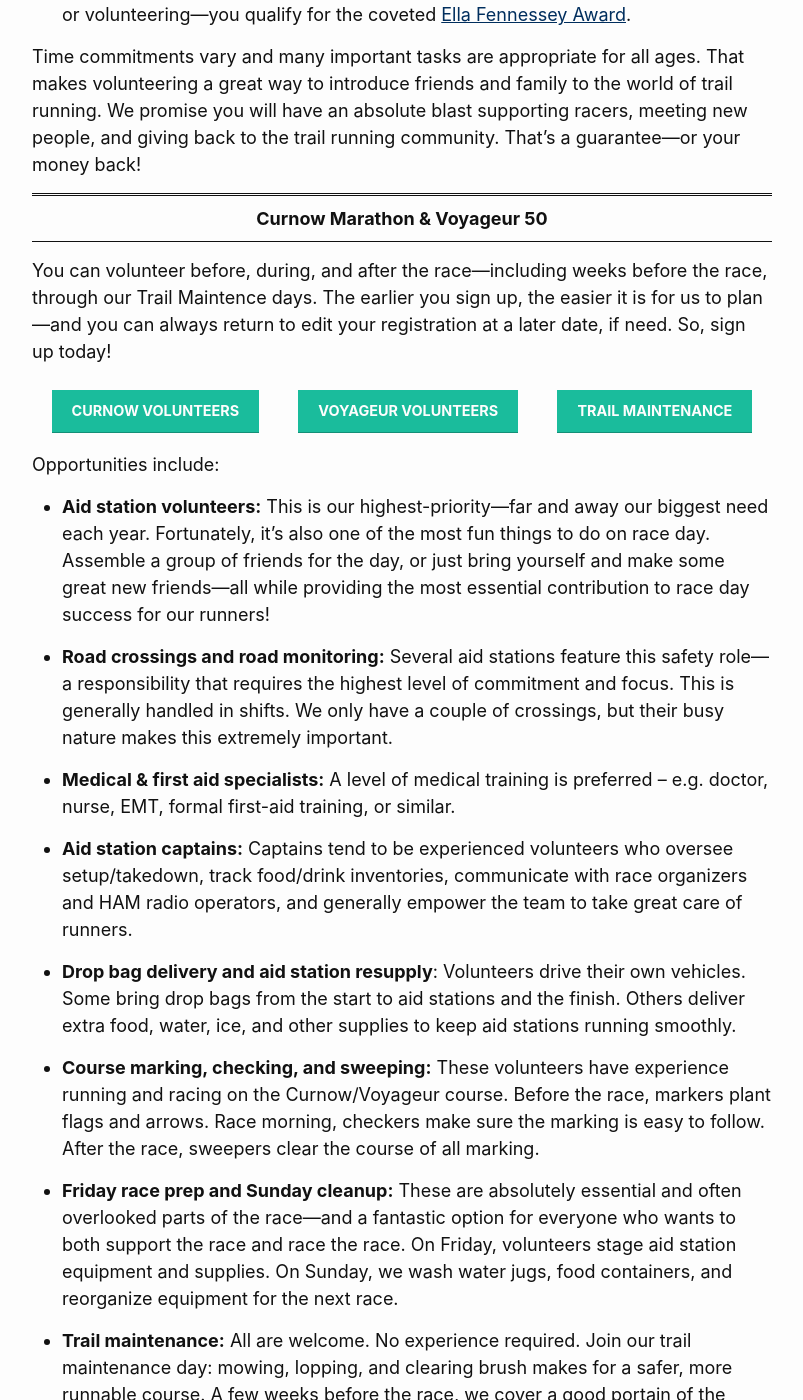
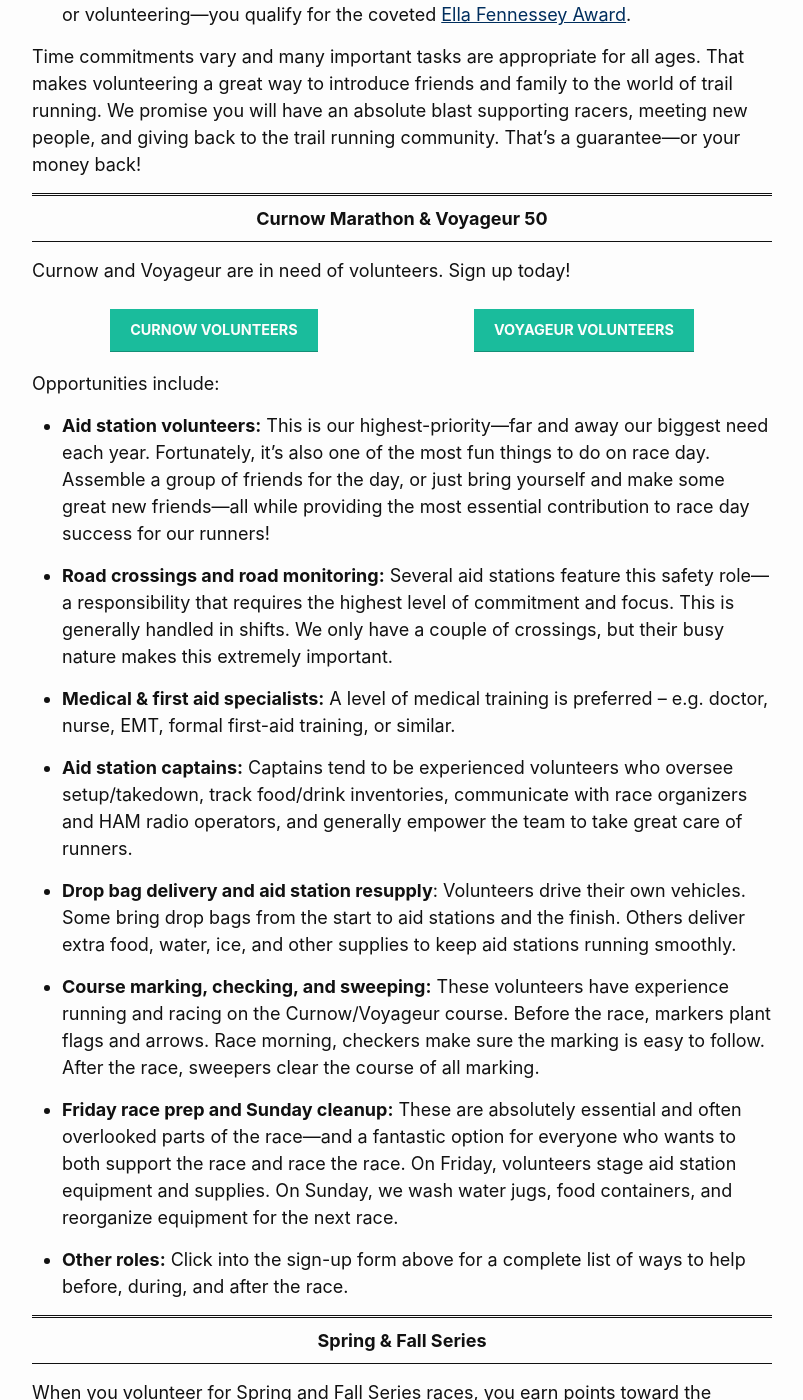
Before and after one commit to nmtc-run/nmtc-run.github.io, a Jekyll site: the page built from pages/volunteer.md, in a window 1280 px wide and 1400 px high, scrolled down 1213 px. Shown: the whole window, without its empty margins (238-1041 px from the left). Built offline with Jekyll 4.4.1, drawn with Linux system fonts in a browser that asks for light colours; some of the changed text lies outside the part shown.

Commit message:
Revert "Added signup genius links and modified text on /volunteer, updated curnow and voyageur copy"
This reverts commit e78b97ce8c07ec111f70a56a62ff058b505c35c3.

```diff
--- a/pages/volunteer.md
+++ b/pages/volunteer.md
@@ -33,20 +33,9 @@ Time commitments vary and many important tasks are appropriate for all ages. Tha
 
 # Curnow Marathon &amp; Voyageur 50
 
-You can volunteer before, during, and after the race—including weeks before the race, through our Trail Maintence days. The earlier you sign up, the easier it is for us to plan—and you can always return to edit your registration at a later date, if need. So, sign up today!
+Curnow and Voyageur are in need of volunteers. Sign up today!
 
-<div class="container" style="display:flex; flex-wrap: wrap; padding-bottom:1em;">
-  {% for button in site.data.signup-genius %}
-    <a href="{{ button.url }}" style="margin: 0 auto;" target="_blank" rel="noopener">
-      <div class="button" onclick="ga('send', 'event', 'Button', 'Click', '{{ button.analytics-slug }}')">
-        {{ button.text }}
-      </div>
-    </a>
-  {% endfor %}
-</div>
-
-<!-- <div class="container" style="display:flex;padding-bottom:1em;">
-
+<div class="container" style="display:flex;padding-bottom:1em;">
   <a href="https://www.signupgenius.com/go/10C0A45AFAC2AABFBC16-54927800-eugene#/" style="margin: 0 auto;" target="blank">
     <div class="button" onclick="ga('send', 'event', 'Button', 'Click', 'curnow-volunteer')">
       Curnow volunteers
@@ -57,7 +46,7 @@ You can volunteer before, during, and after the race—including weeks before th
       Voyageur volunteers
     </div>
   </a>
-</div> -->
+</div>
 
 Opportunities include:
 
@@ -74,8 +63,6 @@ Opportunities include:
 * **Course marking, checking, and sweeping:** These volunteers have experience running and racing on the Curnow/Voyageur course. Before the race, markers plant flags and arrows. Race morning, checkers make sure the marking is easy to follow. After the race, sweepers clear the course of all marking.
 
 * **Friday race prep and Sunday cleanup:** These are absolutely essential and often overlooked parts of the race—and a fantastic option for everyone who wants to both support the race and race the race. On Friday, volunteers stage aid station equipment and supplies. On Sunday, we wash water jugs, food containers, and reorganize equipment for the next race.
-
-* **Trail maintenance:** All are welcome. No experience required. Join our trail maintenance day: mowing, lopping, and clearing brush makes for a safer, more runnable course. A few weeks before the race, we cover a good portain of the central part of the course—including Mission Creek, Valley West, and Purgatory.
 
 * **Other roles:** Click into the sign-up form above for a complete list of ways to help before, during, and after the race.
 
```
Also changed, not shown: _data/signup-genius.yml (deleted, +0 -13 lines), pages/event-curnow.md (+2 -15 lines), pages/event-voyageur.md (+2 -15 lines).
